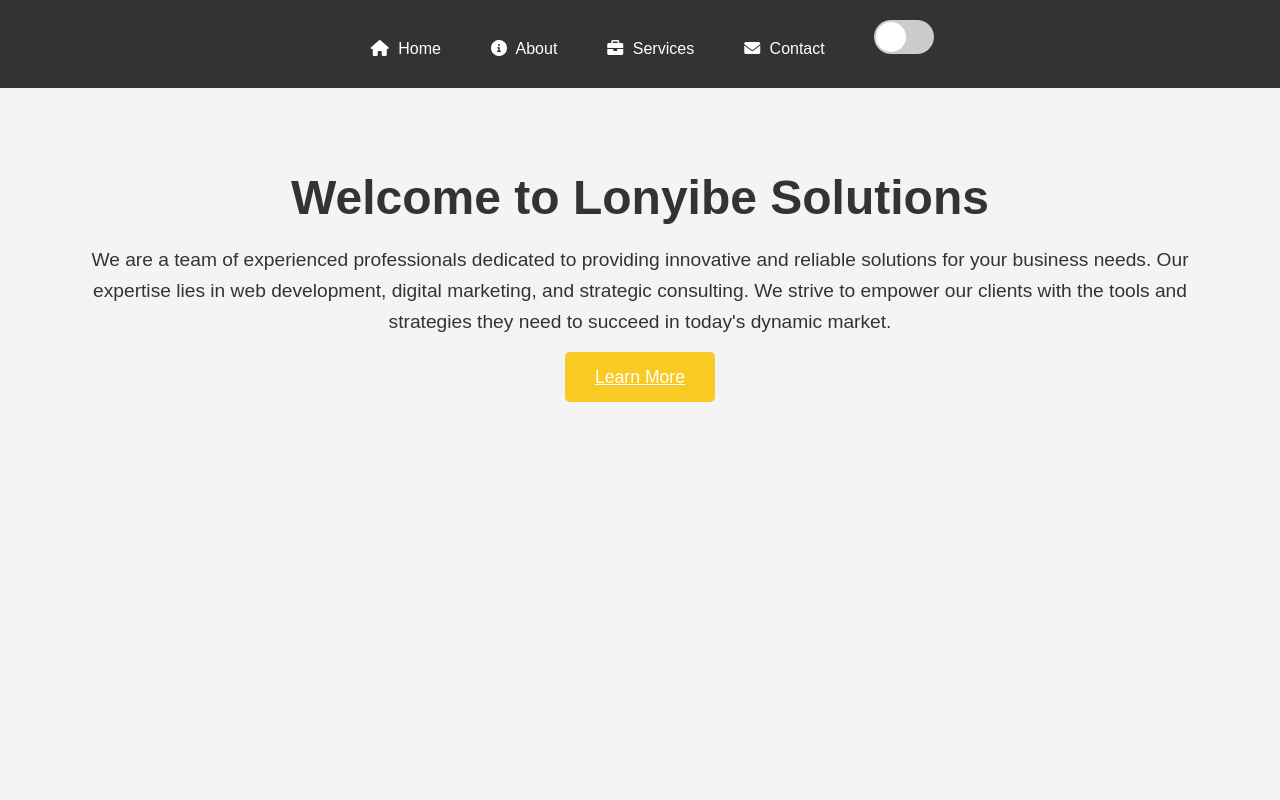
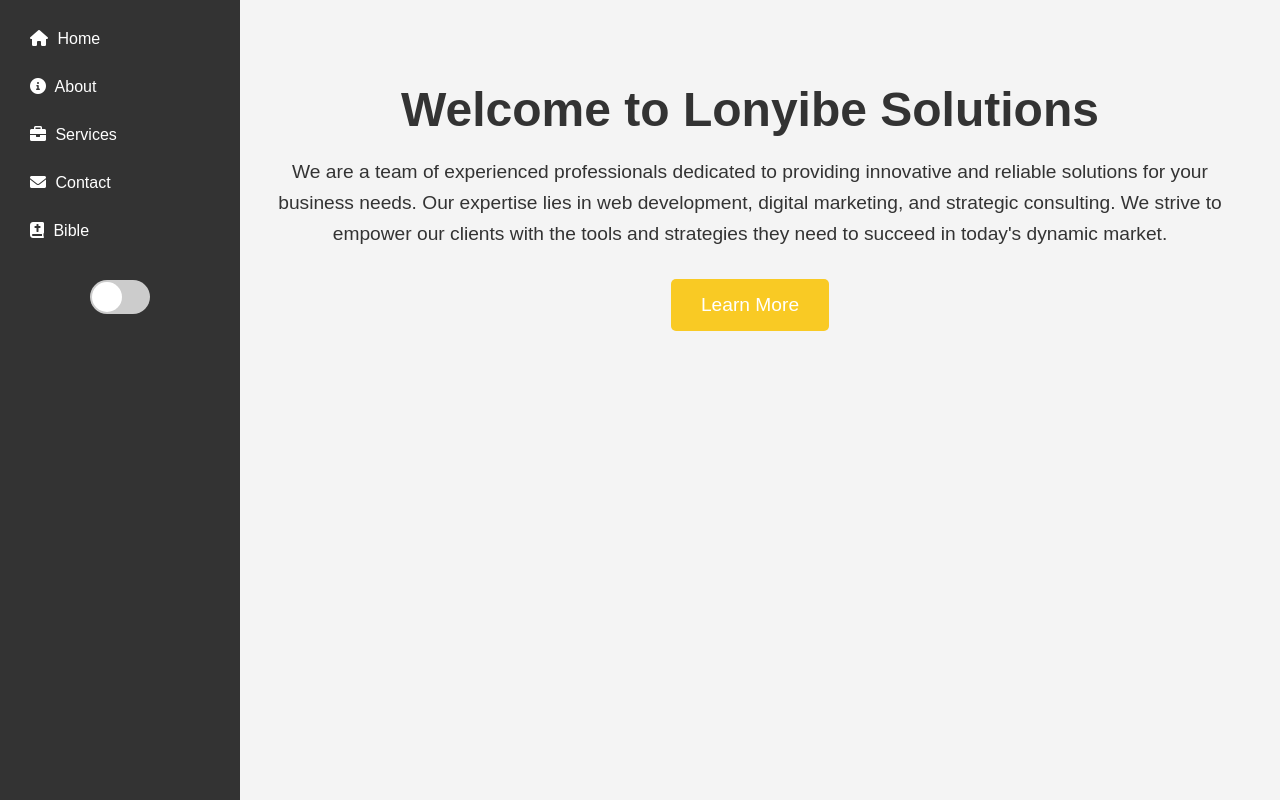
Before and after one commit to ihub1/Lonyibe-Solutions, a plain HTML site: page index.html in a window 1280 px wide. Drawn offline with Linux system fonts and the light colour scheme.

Commit message:
Update index.html

```diff
--- a/index.html
+++ b/index.html
@@ -18,26 +18,31 @@
       background: #333;
       color: #fff;
       padding: 20px;
-      text-align: center;
-      overflow: hidden;
+      position: fixed;
+      top: 0;
+      left: 0;
+      width: 200px;
+      height: 100%;
+      overflow-y: auto;
     }
 
     nav ul {
       list-style: none;
       margin: 0;
       padding: 0;
-      display: inline-flex;
+      display: flex;
+      flex-direction: column;
     }
 
     nav li {
-      margin: 0 15px;
+      margin: 0 0 10px 0;
     }
 
     nav a {
       text-decoration: none;
       color: #fff;
+      padding: 10px;
       display: block;
-      padding: 10px;
       position: relative;
       transition: color 0.3s ease;
     }
@@ -78,26 +83,32 @@
 
     .toggle-switch {
       position: relative;
-      display: inline-block;
+      display: block;
       width: 60px;
       height: 34px;
-      margin-left: 20px;
+      margin: 20px auto;
     }
 
     .toggle-checkbox {
-      display: none;
+      opacity: 0;
+      width: 0;
+      height: 0;
     }
 
     .toggle-label {
       position: absolute;
+      cursor: pointer;
       top: 0;
       left: 0;
-      width: 100%;
-      height: 100%;
-      border-radius: 20px;
+      right: 0;
+      bottom: 0;
       background-color: #ccc;
-      cursor: pointer;
+      border-radius: 34px;
       transition: background-color 0.3s ease;
+    }
+
+    .toggle-checkbox:checked + .toggle-label {
+      background-color: #2196F3;
     }
 
     .toggle-ball {
@@ -107,12 +118,8 @@
       width: 30px;
       height: 30px;
       border-radius: 50%;
-      background-color: #fff;
-      transition: transform 0.3s ease, background-color 0.3s ease;
-    }
-
-    .toggle-checkbox:checked + .toggle-label {
-      background-color: #2196F3;
+      background-color: white;
+      transition: transform 0.3s ease;
     }
 
     .toggle-checkbox:checked + .toggle-label .toggle-ball {
@@ -122,32 +129,33 @@
     .content {
       text-align: center;
       padding: 50px;
+      margin-left: 220px;
     }
 
-    .content h1 {
+    h1 {
       font-size: 3em;
       margin-bottom: 20px;
     }
 
-    .content p {
+    p {
       font-size: 1.2em;
       line-height: 1.6;
       margin-bottom: 30px;
     }
 
     .learn-more-btn {
+      display: inline-block;
+      padding: 15px 30px;
       background-color: #f9ca24;
       color: #fff;
-      padding: 15px 30px;
-      border: none;
+      text-decoration: none;
+      font-size: 1.2em;
       border-radius: 5px;
-      font-size: 1.1em;
-      cursor: pointer;
       transition: background-color 0.3s ease;
     }
 
     .learn-more-btn:hover {
-      background-color: #e6b800;
+      background-color: #e5b10c;
     }
   </style>
 </head>
@@ -160,6 +168,11 @@
       <li><a href="services.html"><i class="fas fa-briefcase"></i> Services</a></li>
       <li><a href="contact.html"><i class="fas fa-envelope"></i> Contact</a></li>
     </ul>
+
+    <ul>
+      <li><a href="bible.html"><i class="fas fa-book-bible"></i> Bible</a></li>
+    </ul>
+
     <div class="toggle-switch">
       <input type="checkbox" id="darkModeToggle" class="toggle-checkbox">
       <label for="darkModeToggle" class="toggle-label">
@@ -170,13 +183,14 @@
 
   <div class="content">
     <h1>Welcome to Lonyibe Solutions</h1>
-    <p>We are a team of experienced professionals dedicated to providing innovative and reliable solutions for your business needs. Our expertise lies in web development, digital marketing, and strategic consulting. We strive to empower our clients with the tools and strategies they need to succeed in today's dynamic market.</p>
+    <p>We are a team of experienced professionals dedicated to providing innovative and reliable solutions for your business needs.
+      Our expertise lies in web development, digital marketing, and strategic consulting.
+      We strive to empower our clients with the tools and strategies they need to succeed in today's dynamic market.</p>
     <a href="contact.html" class="learn-more-btn">Learn More</a>
   </div>
 
   <script>
     const darkModeToggle = document.getElementById('darkModeToggle');
-
     darkModeToggle.addEventListener('change', () => {
       document.body.classList.toggle('dark-mode');
     });
```
